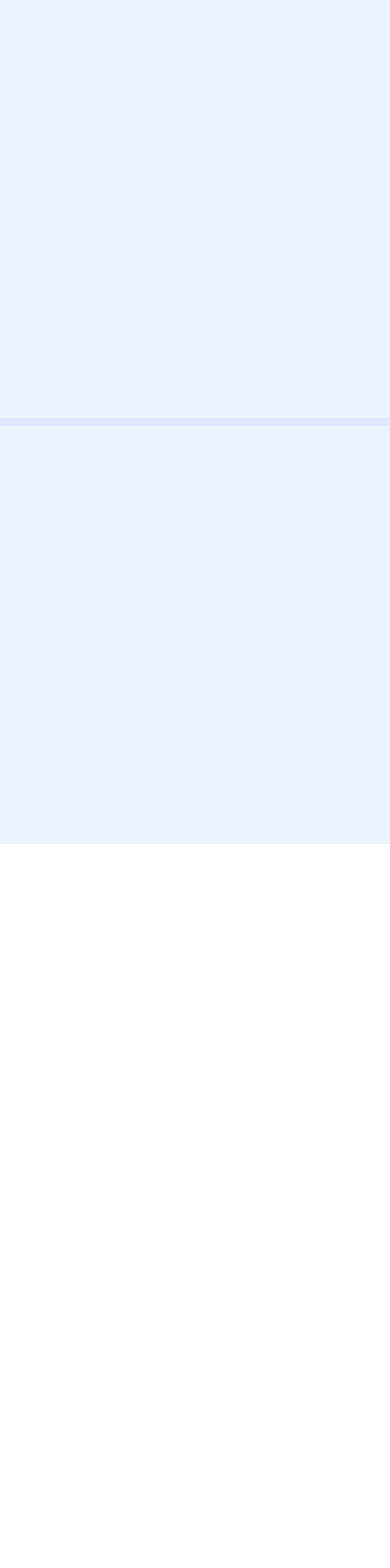
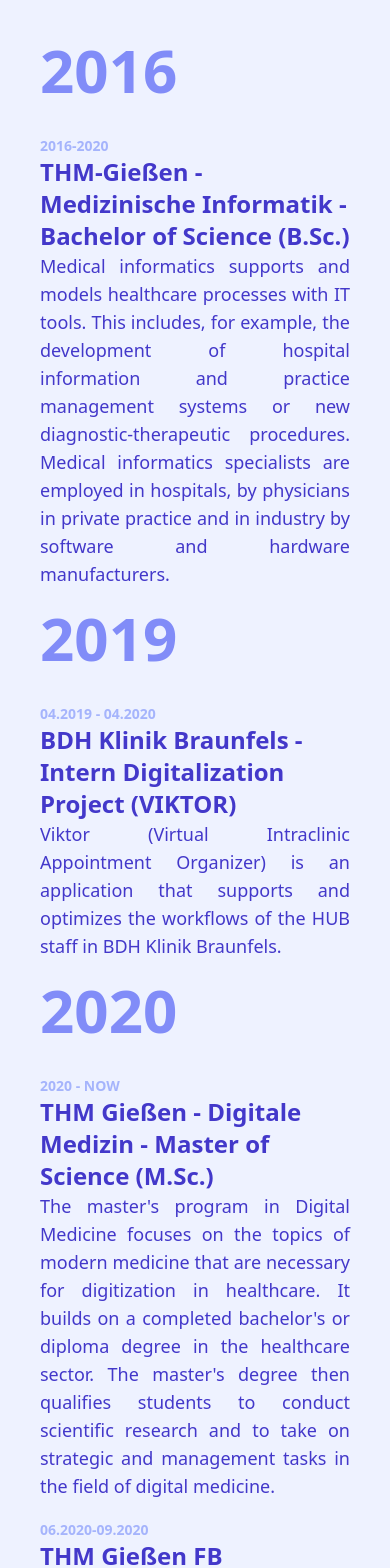
Before and after one commit to robyhartonodev/roby-portofolio-two, a Nuxt app: page /education in a window 390 px wide. Shown: the top 1568 px of the page. Before the commit the page ends 844 px from the top, so only its background shows below. Built offline with nearby package versions, Linux system fonts and the light colour scheme.

Commit message:
Improved NavigationItem UX for selected page, Added Education and Experiences content (english)

```diff
--- a/components/AboutMe.vue
+++ b/components/AboutMe.vue
@@ -1,11 +1,8 @@
 <template>
   <div class="h-screen w-full flex items-center p-none md:p-5">
-    <div class="bg-indigo-100 rounded-xl w-full p-5 md:p-10 animate__animated animate__slideInLeft animate__slow">
+    <div class="bg-indigo-100 rounded-xl w-full animate__animated animate__slideInLeft animate__slow">
       <div class="grid grid-cols-3 gap-5 place-items-center">
-        <div class="col-span-3 md:col-span-1">
-          <img src="~/assets/images/me.jpg" class="rounded-full max-w-sm w-full mt-12 md:mt-0">
-        </div>
-        <div class="col-span-3 md:col-span-2 text-indigo-700">
+        <div class="col-span-3 md:col-span-2 text-indigo-700 p-5">
           <div class="text-3xl font-bold text-center md:text-left">
             Roby Hartono
           </div>
@@ -18,6 +15,9 @@
             I enjoy crafting beautifully designed, intuitive and secure web applications. For over past 3 years,
             I have worked on some web and digitalization projects. And, I hope I could do the same with you as well.
           </div>
+        </div>
+        <div class="col-span-3 md:col-span-1">
+          <img src="~/assets/images/me.jpg" class="max-w-sm w-full mt-12 md:mt-0 rounded-xl">
         </div>
       </div>
     </div>
--- a/components/Education.vue
+++ b/components/Education.vue
@@ -1,7 +1,48 @@
 <template>
-  <div class="h-screen w-full flex items-center p-none md:p-5">
-    <div class="bg-indigo-100 w-full h-2">
-      <div class="grid"></div>
+  <div class="h-full w-full p-10 md:p-5">
+    <div class="grid grid-cols-1 gap-y-5 animate__animated animate__slideInRight animate__slow">
+      <div class="text-6xl font-bold mb-4 text-indigo-400">
+        2016
+      </div>
+      <div v-for="item in data2016" :key="item.title">
+        <div class="text-sm font-bold text-indigo-300">
+          {{ item.span }}
+        </div>
+        <div class="text-2xl font-bold text-indigo-700">
+          {{ item.title }}
+        </div>
+        <div class="text-lg text-indigo-700 text-justify">
+          {{ item.description }}
+        </div>
+      </div>
+      <div class="text-6xl font-bold mb-4 text-indigo-400">
+        2019
+      </div>
+      <div v-for="item in data2019" :key="item.title">
+        <div class="text-sm font-bold text-indigo-300">
+          {{ item.span }}
+        </div>
+        <div class="text-2xl font-bold text-indigo-700">
+          {{ item.title }}
+        </div>
+        <div class="text-lg text-indigo-700 text-justify">
+          {{ item.description }}
+        </div>
+      </div>
+      <div class="text-6xl font-bold mb-4 text-indigo-400">
+        2020
+      </div>
+      <div v-for="item in data2020" :key="item.title">
+        <div class="text-sm font-bold text-indigo-300">
+          {{ item.span }}
+        </div>
+        <div class="text-2xl font-bold text-indigo-700">
+          {{ item.title }}
+        </div>
+        <div class="text-lg text-indigo-700 text-justify">
+          {{ item.description }}
+        </div>
+      </div>
     </div>
   </div>
 </template>
@@ -13,6 +54,37 @@
   name: 'Education',
   data () {
     return {
+      data2016: [
+        {
+          span: '2016-2020',
+          title: 'THM-Gießen - Medizinische Informatik - Bachelor of Science (B.Sc.)',
+          description: 'Medical informatics supports and models healthcare processes with IT tools. This includes, for example, the development of hospital information and practice management systems or new diagnostic-therapeutic procedures. Medical informatics specialists are employed in hospitals, by physicians in private practice and in industry by software and hardware manufacturers.'
+        }
+      ],
+      data2019: [
+        {
+          span: '04.2019 - 04.2020',
+          title: 'BDH Klinik Braunfels - Intern Digitalization Project (VIKTOR)',
+          description: 'Viktor (Virtual Intraclinic Appointment Organizer) is an application that supports and optimizes the workflows of the HUB staff in BDH Klinik Braunfels.'
+        }
+      ],
+      data2020: [
+        {
+          span: '2020 - NOW',
+          title: 'THM Gießen - Digitale Medizin - Master of Science (M.Sc.)',
+          description: "The master's program in Digital Medicine focuses on the topics of modern medicine that are necessary for digitization in healthcare. It builds on a completed bachelor's or diploma degree in the healthcare sector. The master's degree then qualifies students to conduct scientific research and to take on strategic and management tasks in the field of digital medicine."
+        },
+        {
+          span: '06.2020-09.2020',
+          title: 'THM Gießen FB Gesundheit - Werkstudent Web Developer PILOS Project',
+          description: 'PILOS (Platform for Interactive Live-Online Seminars) is an easy to use frontend for BigBlueButton developed at the TH Mittelhessen University of Applied Sciences (THM) Faculty of Health (FB GES). It is based on the experience of students, teachers and staff during the covid-19 pandemic, and the raised need for a modern and flexible video conferencing system for the use case of digital class rooms, group learning and other digital meetings. Here I worked with the group and learned some code quality stacks like ESLint, PHPCSfixer, etc. and testing techniques like unit testing with Mocha and Vue Test Utils and PHPUnit Test for feature and unit testing.'
+        },
+        {
+          span: '06.2020 - NOW',
+          title: 'BDH Klinik Braunfels - Werkstudent Digitalization project (VIKTOR)',
+          description: 'Viktor (Virtual Intraclinic Appointment Organizer) is an application that supports and optimizes the workflows of the HUB staff in BDH Klinik Braunfels. This project is built on various frameworks like Vue, Quasar and Laravel.'
+        }
+      ]
     };
   },
   mounted () {
--- a/components/Navigation.vue
+++ b/components/Navigation.vue
@@ -5,8 +5,9 @@
         v-for="item in navigationItems"
         :key="item.name"
         class="font-sans cursor-pointer text-white font-bold w-full h-full flex items-center justify-center rounded-r-3xl hover-navigation-item"
-        :class="item.color"
+        :class="[item.color, {active: selectedNavigationItem === item.name}]"
         :to="item.to"
+        @click.native="onNavigationItemClick(item.name)"
       >
         <div class="grid justify-items-center">
           <div class="mb-4">
@@ -34,15 +35,22 @@
     return {
       navigationItems: [
         { name: 'AboutMe', label: 'About Me', color: 'bg-indigo-900 hover:bg-indigo-200', to: '/' },
-        { name: 'Education', label: 'Educations', color: 'bg-indigo-800 hover:bg-indigo-200', to: '/education' },
+        { name: 'Education', label: 'Educations and Experiences', color: 'bg-indigo-800 hover:bg-indigo-200', to: '/education' },
         { name: 'Skills', label: 'Skills and Frameworks', color: 'bg-indigo-700 hover:bg-indigo-200', to: '/skill' },
         { name: 'Projects', label: 'My Projects', color: 'bg-indigo-600 hover:bg-indigo-200', to: '/myproject' },
         { name: 'ContactMe', label: 'Contact Me', color: 'bg-indigo-500 hover:bg-indigo-200', to: '/contactme' }
-      ]
+      ],
+      selectedNavigationItem: 'AboutMe'
     };
   },
   mounted () {
 
+  },
+  methods: {
+    onNavigationItemClick (name: string) {
+      this.selectedNavigationItem = name;
+      console.log(name);
+    }
   }
 });
 </script>
@@ -51,4 +59,7 @@
   .hover-navigation-item {
     @apply transition transform duration-700 ease-in-out hover:text-indigo-50 md:hover:-translate-x-16;
   }
+  .active {
+    @apply bg-indigo-200;
+  }
 </style>
--- a/layouts/default.vue
+++ b/layouts/default.vue
@@ -1,6 +1,6 @@
 <template>
   <div class="flex">
-    <div class="h-screen sticky top-0 w-0 md:static md:w-1/4 invisible md:visible bg-indigo-50">
+    <div class="h-screen sticky top-0 w-0 md:w-1/4 invisible md:visible bg-indigo-50">
       <Navigation />
     </div>
     <div class="flex-1 bg-indigo-50">
```
Also changed, not shown: assets/images/logo-thm.jpg (added).
